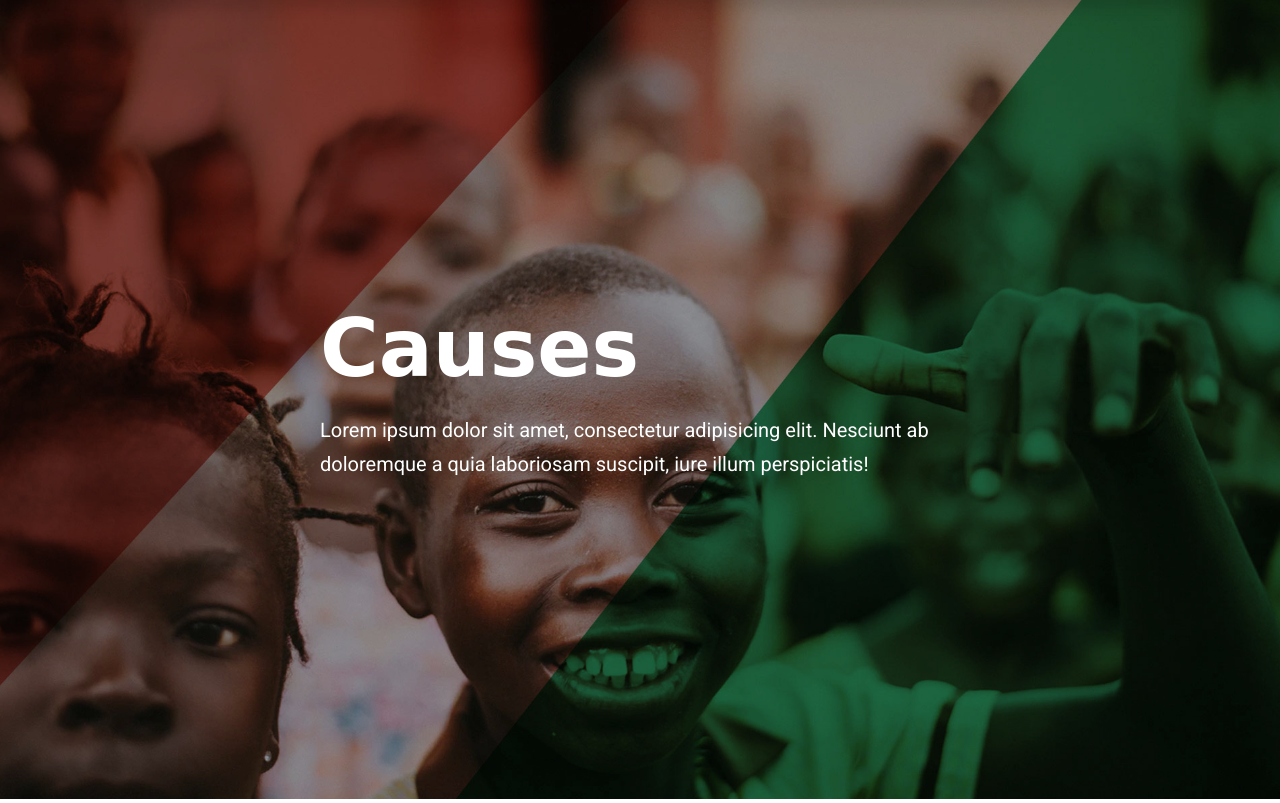
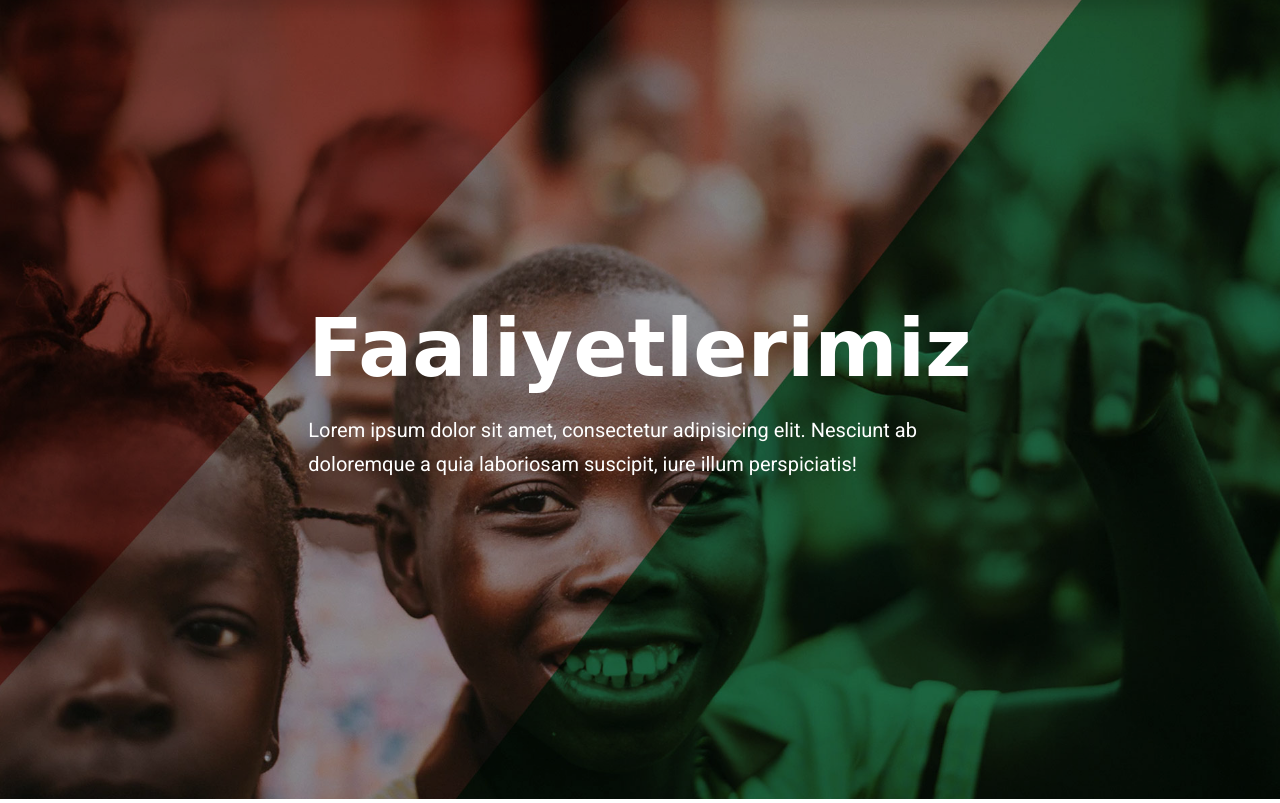
Before and after one commit to veysell/DortIklim, a PHP site: a page that uses activity.php in a window 1280 px wide. Shown: the part 159-962 px from the top of the page. Run offline with PHP 8.4, Linux system fonts and the light colour scheme; some web fonts are replaced.

Commit message:
faaliyetler sayfası revize edildi

```diff
--- a/activity.php
+++ b/activity.php
@@ -6,7 +6,7 @@ include("inc/header.php");
 
 
     <div class="box-92819">
-      <h1 class="text-white mb-3">Causes</h1>
+      <h1 class="text-white mb-3">Faaliyetlerimiz</h1>
       <p class="lead text-white">Lorem ipsum dolor sit amet, consectetur adipisicing elit. Nesciunt ab doloremque a quia laboriosam suscipit, iure illum perspiciatis!</p>
     </div>
 
```
